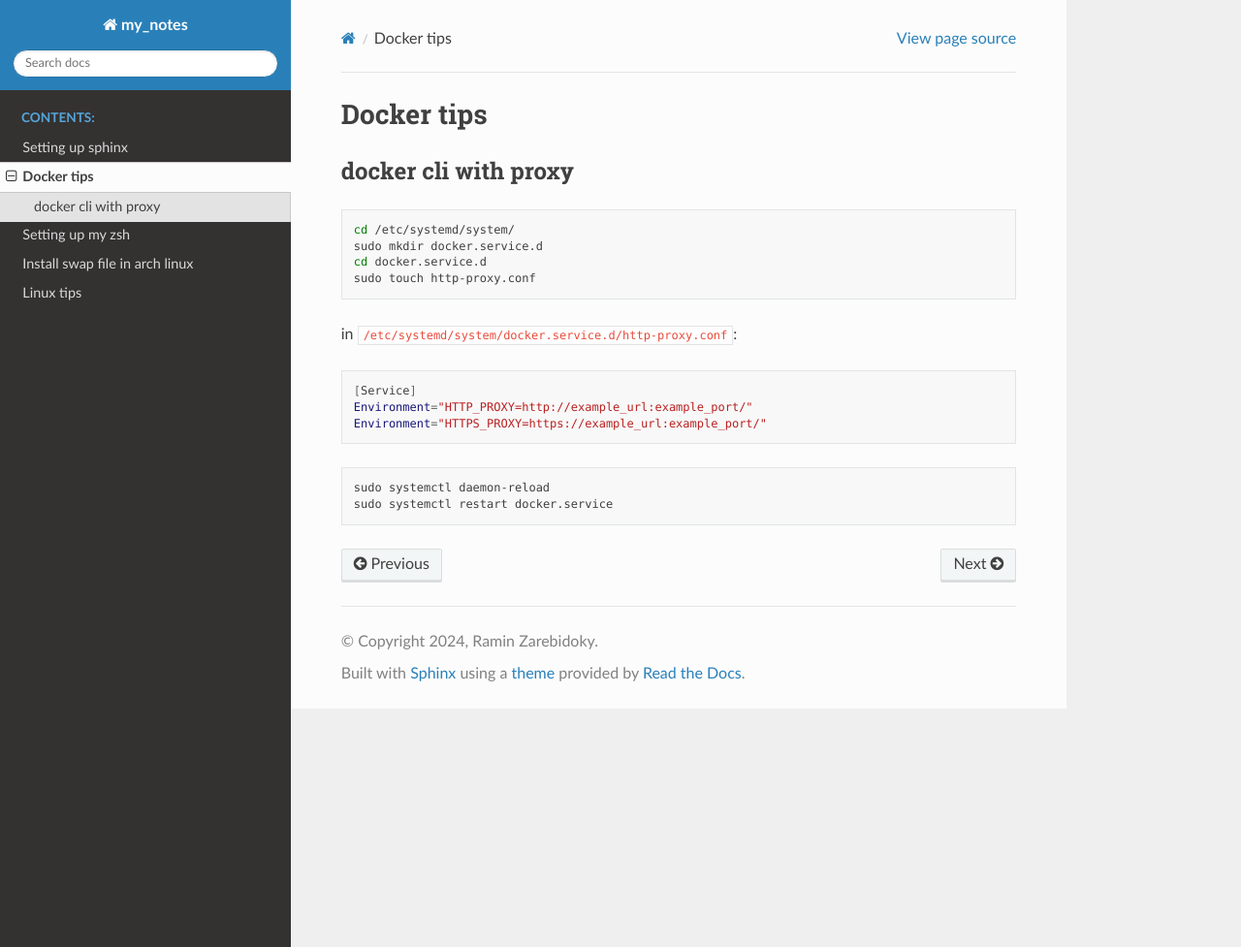
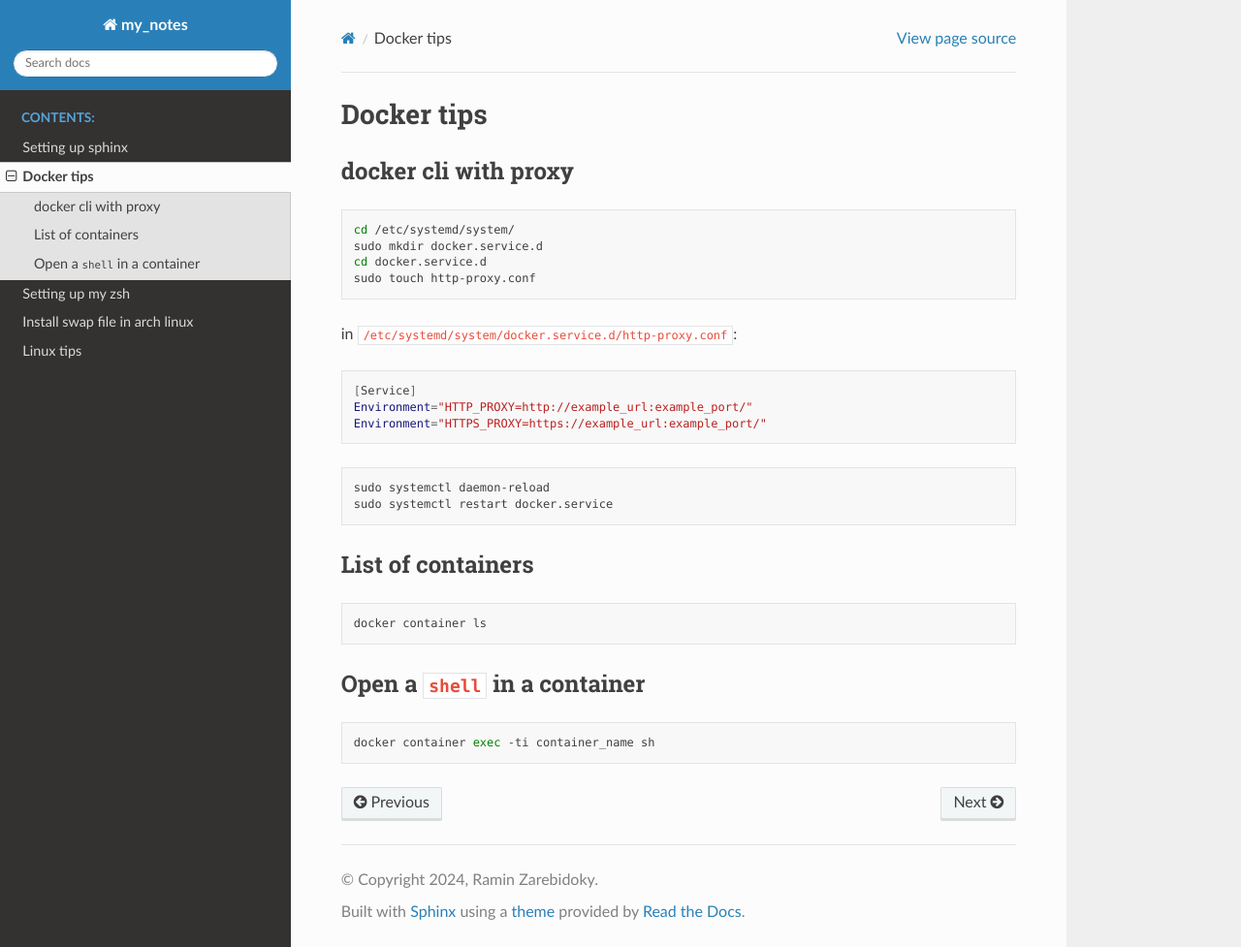
Before and after one commit to LiterallyTheOne/my_notes, a Sphinx documentation site: the page built from docs/source/docker_tips.rst, in a window 1280 px wide and 977 px high. Shown: the whole window at 97% size. Built offline with Sphinx 7.4.7 and the Read the Docs theme 2.0.0, drawn with Linux system fonts in a browser that asks for light colours.

Commit message:
Add how to see list of the containers and open a shell in a container

```diff
--- a/docs/source/docker_tips.rst
+++ b/docs/source/docker_tips.rst
@@ -23,3 +23,17 @@ in ``/etc/systemd/system/docker.service.d/http-proxy.conf``:
 
     sudo systemctl daemon-reload
     sudo systemctl restart docker.service
+
+List of containers
+------------------
+
+.. code-block:: shell
+
+    docker container ls
+
+Open a ``shell`` in a container
+-------------------------------
+
+.. code-block:: shell
+
+    docker container exec -ti container_name sh
```
